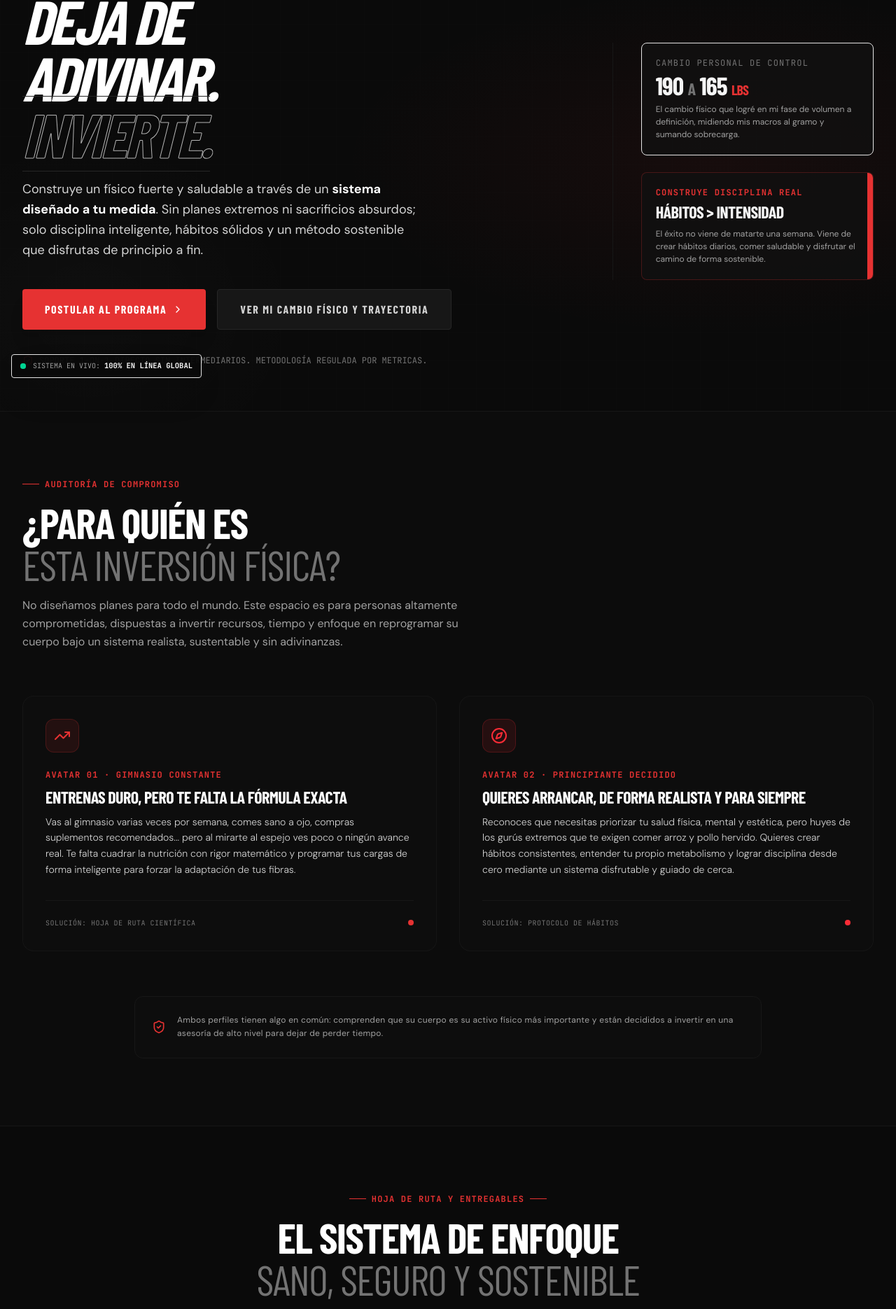
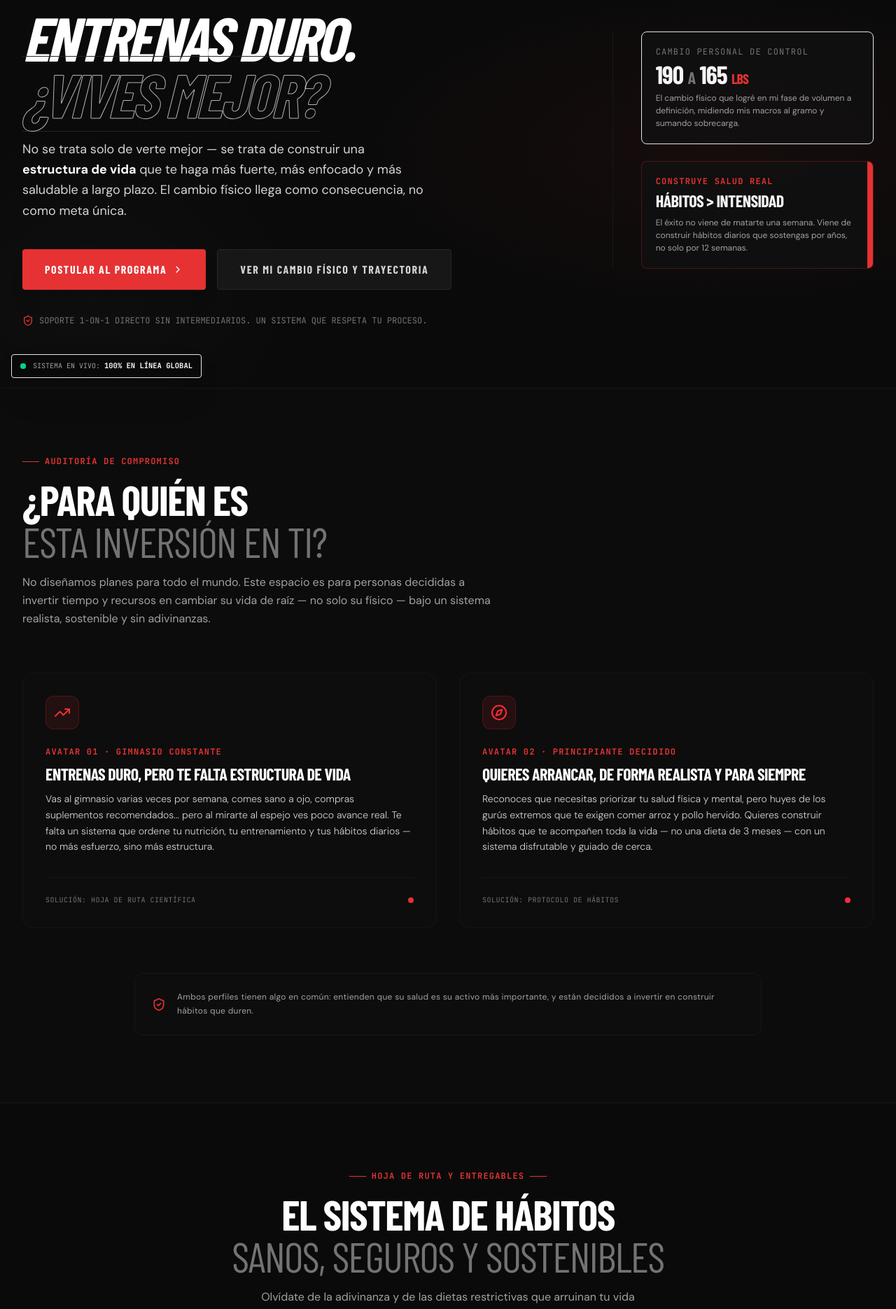
Before and after one commit to juanjosemarinob/fitconjuanjo-landing, a React (Vite) app: page / in a window 1280 px wide. Shown: the part 244-2114 px from the top of the page at 70% size. Built offline with nearby package versions, Linux system fonts and the light colour scheme; a web font is replaced by a local one.

Commit message:
Update App.tsx

```diff
--- a/src/App.tsx
+++ b/src/App.tsx
@@ -195,25 +195,23 @@ export default function App() {
             <div className="inline-flex items-center gap-2.5 bg-neutral-900/50 border border-neutral-800 rounded-full px-3.5 py-1 text-xs text-neutral-400">
               <span className="flex h-1.5 w-1.5 rounded-full bg-brand" />
               <span className="font-mono tracking-widest uppercase text-[10px]">
-                {lang === 'es' ? 'COACHING 1-ON-1 PERSONALIZADO Y DE ALTO COMPROMISO' : 'HIGH-COMMITMENT CUSTOM 1-ON-1 COACHING'}
+                {lang === 'es' ? 'COACHING 1-ON-1 · HÁBITOS QUE CAMBIAN TU VIDA' : '1-ON-1 COACHING · HABITS THAT CHANGE YOUR LIFE'}
               </span>
             </div>
 
             <h1 className="font-display font-extrabold text-[54px] sm:text-[72px] lg:text-[88px] leading-[0.92] uppercase italic text-white tracking-tighter">
               {lang === 'es' ? (
                 <>
-                  DEJA DE <br />
-                  ADIVINAR. <br />
+                  ENTRENAS DURO. <br />
                   <span className="text-transparent border-t border-b border-neutral-800" style={{ WebkitTextStroke: '1px rgba(255,255,255,0.7)' }}>
-                    INVIERTE.
+                    ¿VIVES MEJOR?
                   </span>
                 </>
               ) : (
                 <>
-                  STOP <br />
-                  GUESSING. <br />
+                  YOU TRAIN HARD. <br />
                   <span className="text-transparent border-t border-b border-neutral-800" style={{ WebkitTextStroke: '1px rgba(255,255,255,0.7)' }}>
-                    INVEST.
+                    DO YOU LIVE BETTER?
                   </span>
                 </>
               )}
@@ -222,11 +220,11 @@ export default function App() {
             <p className="text-md sm:text-lg text-neutral-300 max-w-xl font-normal leading-relaxed">
               {lang === 'es' ? (
                 <>
-                  Construye un físico fuerte y saludable a través de un <strong className="text-white font-semibold">sistema diseñado a tu medida</strong>. Sin planes extremos ni sacrificios absurdos; solo disciplina inteligente, hábitos sólidos y un método sostenible que disfrutas de principio a fin.
+                  No se trata solo de verte mejor — se trata de construir una <strong className="text-white font-semibold">estructura de vida</strong> que te haga más fuerte, más enfocado y más saludable a largo plazo. El cambio físico llega como consecuencia, no como meta única.
                 </>
               ) : (
                 <>
-                  Build a strong, healthy body through a <strong className="text-white font-semibold">fully custom lifestyle system</strong>. No crash dieting or unrealistic metrics—just smart discipline, solid habits, and a sustainable roadmap you truly enjoy.
+                  This isn't just about looking better — it's about building a <strong className="text-white font-semibold">life structure</strong> that makes you stronger, more focused, and healthier for the long run. Physical change follows as a consequence, not the only goal.
                 </>
               )}
             </p>
@@ -254,8 +252,8 @@ export default function App() {
               <ShieldCheck className="w-4 h-4 text-brand" />
               <span>
                 {lang === 'es'
-                  ? 'SOPORTE 1-ON-1 DIRECTO SIN INTERMEDIARIOS. METODOLOGÍA REGULADA POR METRICAS.'
-                  : 'DIRECT 1-ON-1 SINCERE COACHING. TRACKING CONTROLLED BY STRICT DATA.'}
+                  ? 'SOPORTE 1-ON-1 DIRECTO SIN INTERMEDIARIOS. UN SISTEMA QUE RESPETA TU PROCESO.'
+                  : 'DIRECT 1-ON-1 SUPPORT, NO MIDDLEMEN. A SYSTEM THAT RESPECTS YOUR PROCESS.'}
               </span>
             </div>
 
@@ -282,15 +280,15 @@ export default function App() {
               {/* background red pill glow */}
               <div className="absolute top-0 right-0 w-2 h-full bg-brand" />
               <div className="text-xs text-brand font-mono tracking-widest uppercase mb-1 font-bold">
-                {lang === 'es' ? 'CONSTRUYE DISCIPLINA REAL' : 'BUILD REAL DISCIPLINE'}
+                {lang === 'es' ? 'CONSTRUYE SALUD REAL' : 'BUILD REAL HEALTH'}
               </div>
               <div className="font-display font-black text-2xl text-neutral-100 uppercase tracking-tight">
                 {lang === 'es' ? 'HÁBITOS > INTENSIDAD' : 'HABITS > INTENSITY'}
               </div>
               <p className="text-xs text-neutral-400 mt-1.5 leading-normal font-sans">
                 {lang === 'es'
-                  ? 'El éxito no viene de matarte una semana. Viene de crear hábitos diarios, comer saludable y disfrutar el camino de forma sostenible.'
-                  : 'Success is not about extreme short-term efforts. It is about locking down daily habits, eating healthy, and enjoying a sustainable path.'}
+                  ? 'El éxito no viene de matarte una semana. Viene de construir hábitos diarios que sostengas por años, no solo por 12 semanas.'
+                  : 'Success doesn\'t come from killing yourself for one week. It comes from building daily habits you sustain for years, not just 12 weeks.'}
               </p>
             </div>
 
@@ -315,19 +313,19 @@ export default function App() {
               {lang === 'es' ? (
                 <>
                   ¿PARA QUIÉN ES <br />
-                  <span className="text-neutral-500 font-normal">ESTA INVERSIÓN FÍSICA?</span>
+                  <span className="text-neutral-500 font-normal">ESTA INVERSIÓN EN TI?</span>
                 </>
               ) : (
                 <>
                   WHO IS THIS <br />
-                  <span className="text-neutral-500 font-normal">PHYSICAL INVESTMENT FOR?</span>
+                  <span className="text-neutral-500 font-normal">INVESTMENT IN YOURSELF FOR?</span>
                 </>
               )}
             </h2>
             <p className="text-sm sm:text-base text-neutral-400 max-w-2xl font-sans text-center md:text-left leading-relaxed">
               {lang === 'es'
-                ? 'No diseñamos planes para todo el mundo. Este espacio es para personas altamente comprometidas, dispuestas a invertir recursos, tiempo y enfoque en reprogramar su cuerpo bajo un sistema realista, sustentable y sin adivinanzas.'
-                : 'We do not build templates for the masses. This program is a mutual commitment designed for individuals ready to allocate capital, time, and focus to reconstruct their health parameters through a realistic, worry-free system.'}
+                ? 'No diseñamos planes para todo el mundo. Este espacio es para personas decididas a invertir tiempo y recursos en cambiar su vida de raíz — no solo su físico — bajo un sistema realista, sostenible y sin adivinanzas.'
+                : 'We do not build templates for the masses. This space is for people decided to invest time and resources in changing their life at the root — not just their physique — through a realistic, sustainable, worry-free system.'}
             </p>
           </div>
 
@@ -345,12 +343,12 @@ export default function App() {
                     {lang === 'es' ? 'AVATAR 01 · GIMNASIO CONSTANTE' : 'AVATAR 01 · CONSISTENT TRAINER'}
                   </span>
                   <h3 className="font-display font-black text-2xl text-white uppercase tracking-tight">
-                    {lang === 'es' ? 'Entrenas duro, pero te falta la fórmula exacta' : 'You lift heavy, but lack the precise formula'}
+                    {lang === 'es' ? 'Entrenas duro, pero te falta estructura de vida' : 'You train hard, but lack life structure'}
                   </h3>
                   <p className="text-sm text-neutral-300 font-sans font-light leading-relaxed">
                     {lang === 'es'
-                      ? 'Vas al gimnasio varias veces por semana, comes sano a ojo, compras suplementos recomendados... pero al mirarte al espejo ves poco o ningún avance real. Te falta cuadrar la nutrición con rigor matemático y programar tus cargas de forma inteligente para forzar la adaptación de tus fibras.'
-                      : 'You hit the weights weekly, eyeball your active diet, and take the usual supplements—yet you feel visually unchanged. What you lack is not will; it is exact macronutrient calibration and a programmatic loading sequence to force real fiber growth.'}
+                      ? 'Vas al gimnasio varias veces por semana, comes sano a ojo, compras suplementos recomendados... pero al mirarte al espejo ves poco avance real. Te falta un sistema que ordene tu nutrición, tu entrenamiento y tus hábitos diarios — no más esfuerzo, sino más estructura.'
+                      : 'You hit the gym several times a week, eyeball your diet, take the usual supplements—yet you see little real progress. What you lack isn\'t effort; it\'s a system that organizes your nutrition, training, and daily habits.'}
                   </p>
                 </div>
               </div>
@@ -378,8 +376,8 @@ export default function App() {
                   </h3>
                   <p className="text-sm text-neutral-300 font-sans font-light leading-relaxed">
                     {lang === 'es'
-                      ? 'Reconoces que necesitas priorizar tu salud física, mental y estética, pero huyes de los gurús extremos que te exigen comer arroz y pollo hervido. Quieres crear hábitos consistentes, entender tu propio metabolismo y lograr disciplina desde cero mediante un sistema disfrutable y guiado de cerca.'
-                      : 'You understand that your health demands priority, but you deny standard fit-influencer plans demanding raw restrictions and zero taste. You want to construct deep long-term discipline from absolute scratch with a supportive, highly realistic method.'}
+                      ? 'Reconoces que necesitas priorizar tu salud física y mental, pero huyes de los gurús extremos que te exigen comer arroz y pollo hervido. Quieres construir hábitos que te acompañen toda la vida — no una dieta de 3 meses — con un sistema disfrutable y guiado de cerca.'
+                      : 'You know your health needs to be a priority, but you avoid extreme gurus demanding bland restrictions. You want to build habits that last a lifetime — not a 3-month diet — with an enjoyable, closely guided system.'}
                   </p>
                 </div>
               </div>
@@ -397,8 +395,8 @@ export default function App() {
             <ShieldCheck className="w-5 h-5 text-brand shrink-0" />
             <p className="text-xs text-neutral-400 font-sans tracking-wide leading-relaxed text-center sm:text-left">
               {lang === 'es'
-                ? 'Ambos perfiles tienen algo en común: comprenden que su cuerpo es su activo físico más importante y están decididos a invertir en una asesoría de alto nivel para dejar de perder tiempo.'
-                : 'Both vectors resolve to the same point: they acknowledge the physical body is their most valuable container, choosing to invest in elite mentorship instead of losing years to guesswork.'}
+                ? 'Ambos perfiles tienen algo en común: entienden que su salud es su activo más importante, y están decididos a invertir en construir hábitos que duren.'
+                : 'Both profiles have something in common: they understand their health is their most important asset, and they\'re decided to invest in building habits that last.'}
             </p>
           </div>
 
@@ -421,20 +419,20 @@ export default function App() {
             <h2 className="font-display font-extrabold text-4xl sm:text-5xl lg:text-6xl text-white uppercase tracking-tight leading-none">
               {lang === 'es' ? (
                 <>
-                  EL SISTEMA DE ENFOQUE <br />
-                  <span className="text-neutral-500 font-normal">SANO, SEGURO Y SOSTENIBLE</span>
+                  EL SISTEMA DE HÁBITOS <br />
+                  <span className="text-neutral-500 font-normal">SANOS, SEGUROS Y SOSTENIBLES</span>
                 </>
               ) : (
                 <>
-                  THE 3 CORE PIECES <br />
-                  <span className="text-neutral-500 font-normal">FOR SUSTAINED MIND & BODY GROWTH</span>
+                  THE HABIT SYSTEM <br />
+                  <span className="text-neutral-500 font-normal">HEALTHY, SAFE, SUSTAINABLE</span>
                 </>
               )}
             </h2>
             <p className="text-sm sm:text-base text-neutral-400 max-w-xl mx-auto font-sans leading-relaxed">
               {lang === 'es'
-                ? 'Olvídate de la adivinanza y de las dietas restrictivas que arruinan tu vida social. Nuestro método de acompañamiento premium se compone de tres pilares diseñados para tu vida:'
-                : 'Say goodbye to extreme calorie limits and over-training splits. We deliver functional, habit-centric systems built to integrate cleanly into your real social and personal calendar:'}
+                ? 'Olvídate de la adivinanza y de las dietas restrictivas que arruinan tu vida social. Construimos un sistema de hábitos —entrenamiento, nutrición y acompañamiento— diseñado para que dure más allá del programa:'
+                : 'Say goodbye to guesswork and restrictive diets that ruin your social life. We build a habit system —training, nutrition, and support— designed to outlast the program itself:'}
             </p>
           </div>
 
@@ -584,14 +582,14 @@ export default function App() {
                 {lang === 'es' ? (
                   <>
                     SOY JUAN JOSÉ MARIÑO. <br />
-                    APLICO METODOLOGÍAS DE INGENIERO <br />
-                    <span className="text-neutral-500 font-normal">PARA MAXIMIZAR TUS PROCESOS.</span>
+                    CONVERTÍ MI DISCIPLINA <br />
+                    <span className="text-neutral-500 font-normal">EN UN SISTEMA.</span>
                   </>
                 ) : (
                   <>
                     I AM JUAN JOSÉ MARIÑO (JUANJO). <br />
-                    I APPLY ENGINEERING SYSTEM LOGIC <br />
-                    <span className="text-neutral-500 font-normal font-sans">TO STREAMLINE YOUR BODY RECOMP.</span>
+                    I TURNED MY DISCIPLINE <br />
+                    <span className="text-neutral-500 font-normal font-sans">INTO A SYSTEM.</span>
                   </>
                 )}
               </h2>
@@ -599,11 +597,11 @@ export default function App() {
               <p className="text-sm sm:text-base text-neutral-300 leading-relaxed font-sans font-light text-left">
                 {lang === 'es' ? (
                   <>
-                    He sido atleta toda mi vida: competí en fútbol, atletismo y voleibol escolar, y nadé competitivamente por 4 años. Llevo más de 8 años de entrenamiento de fuerza en el gimnasio, corriendo distancias y empujando mis límites. En 2024, tras un periodo de volumen (bulk), llegué a pesar 190 libras y logré reducirlas a 165 libras totalmente definido, manteniendo el músculo e imprimiendo disciplina real. Completé mi primer maratón completo en mayo de 2025 y obtuve mi mejor récord en media maratón de 1h45m el 12 de abril de 2026. Al igual que el <strong>Dr. Andrew Huberman</strong> y el <strong>Dr. Andy Galpin</strong>, creo en metodologías de entrenamiento y nutrición respaldadas al 100% por la ciencia biológica, sin trampas ni rodeos.
+                    He sido atleta toda mi vida: competí en fútbol, atletismo y voleibol escolar, y nadé competitivamente por 4 años. Llevo más de 8 años de entrenamiento de fuerza en el gimnasio, corriendo distancias y empujando mis límites. En 2024, tras un periodo de volumen (bulk), llegué a pesar 190 libras y logré reducirlas a 165 libras totalmente definido, manteniendo el músculo e imprimiendo disciplina real — no con una dieta de moda, sino con un sistema de datos, macros y constancia sostenida. Completé mi primer maratón completo en mayo de 2025 y obtuve mi mejor récord en media maratón de 1h45m el 12 de abril de 2026. No llegué aquí con genética privilegiada — llegué con un proceso que respeté, semana tras semana.
                   </>
                 ) : (
                   <>
-                    I have been an athlete my entire life: competing in school soccer, track and field, and volleyball, alongside 4 years of competitive swimming. I have spent over 8 years in the weight room and on the running track. In 2024, after a bulk phase peaking at 190 lbs, I carved down to 165 lbs of visual muscle fiber. I completed my first marathon in May 2025 and locked in a 1h45m Half-Marathon personal record on April 12, 2026. Modeled on pioneering human-performance science from <strong>Dr. Andrew Huberman</strong> and <strong>Dr. Andy Galpin</strong>, I treat body recomposition as a precise biological optimization challenge.
+                    I have been an athlete my entire life: competing in school soccer, track and field, and volleyball, alongside 4 years of competitive swimming. I have spent over 8 years in the weight room and on the running track. In 2024, after a bulk phase peaking at 190 lbs, I carved down to 165 lbs of visual muscle fiber — not with a fad diet, but with a system of data, macros, and sustained consistency. I completed my first marathon in May 2025 and locked in a 1h45m Half-Marathon personal record on April 12, 2026. I didn't get here with privileged genetics — I got here by respecting a process, week after week.
                   </>
                 )}
               </p>
@@ -661,6 +659,21 @@ export default function App() {
 
             </div>
 
+          </div>
+
+          {/* NEW BRAND RULE: EL PROCESO ES EL RESULTADO */}
+          <div className="mt-16 bg-[#111111]/40 border border-neutral-900 rounded-2xl p-8 sm:p-10 text-center max-w-4xl mx-auto">
+            <span className="text-xs font-mono tracking-widest text-brand uppercase font-bold">
+              {lang === 'es' ? 'NUESTRA REGLA' : 'OUR RULE'}
+            </span>
+            <h3 className="font-display font-black text-3xl sm:text-4xl text-white uppercase tracking-tight mt-3 mb-4">
+              {lang === 'es' ? 'El Proceso es el Resultado.' : 'The Process is the Result.'}
+            </h3>
+            <p className="text-sm sm:text-base text-neutral-400 font-sans leading-relaxed max-w-2xl mx-auto">
+              {lang === 'es'
+                ? 'No perseguimos resultados rápidos ni transformaciones de 30 días. Confiar en el proceso —entrenar con estructura, comer con intención, registrar tus datos con honestidad— ya es la victoria. El cambio físico, la fuerza y la salud a largo plazo llegan como consecuencia de sostener el proceso, no de forzarlo.'
+                : 'We don\'t chase quick fixes or 30-day transformations. Trusting the process —training with structure, eating with intention, tracking your data honestly— is already the win. Physical change, strength, and long-term health follow from sustaining the process, not forcing it.'}
+            </p>
           </div>
 
         </div>
@@ -724,15 +737,15 @@ export default function App() {
             </a>
             <p className="text-xs leading-relaxed max-w-sm font-sans">
               {lang === 'es'
-                ? 'Coaching premium 1-on-1 enfocado en hábitos sólidos, disciplina y nutrición sostenible para personas decididas a cambiar su físico de forma inteligente.'
-                : 'Premium 1-on-1 coaching focusing on strong habits, unshakeable discipline, and sustainable nutrition for individuals ready to transform their physique intelligently.'}
+                ? 'Coaching premium 1-on-1 enfocado en hábitos sólidos, salud a largo plazo y disciplina sostenible para personas decididas a cambiar su vida.'
+                : 'Premium 1-on-1 coaching focused on solid habits, long-term health, and sustainable discipline for people decided to change their life.'}
             </p>
           </div>
 
           <div className="space-y-1 text-center md:text-right">
             <p>© {new Date().getFullYear()} FITCONJUANJO. All rights reserved.</p>
             <p className="text-[11px] text-neutral-600 font-sans">
-              {lang === 'es' ? 'La excelencia biológica requiere consistencia. "No Data, No Progress".' : 'Physical changes require metric discipline. "No Data, No Progress".'}
+              {lang === 'es' ? 'El proceso es el resultado.' : 'The process is the result.'}
             </p>
             <p className="text-[10px] text-[#444] pt-2">100% Online (Global) | Instagram: @fitconjuanjo</p>
           </div>
```
